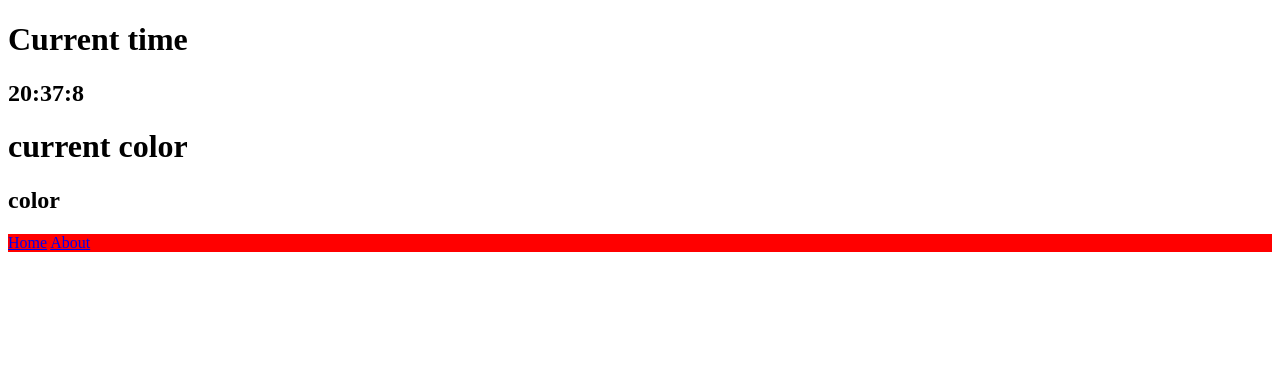
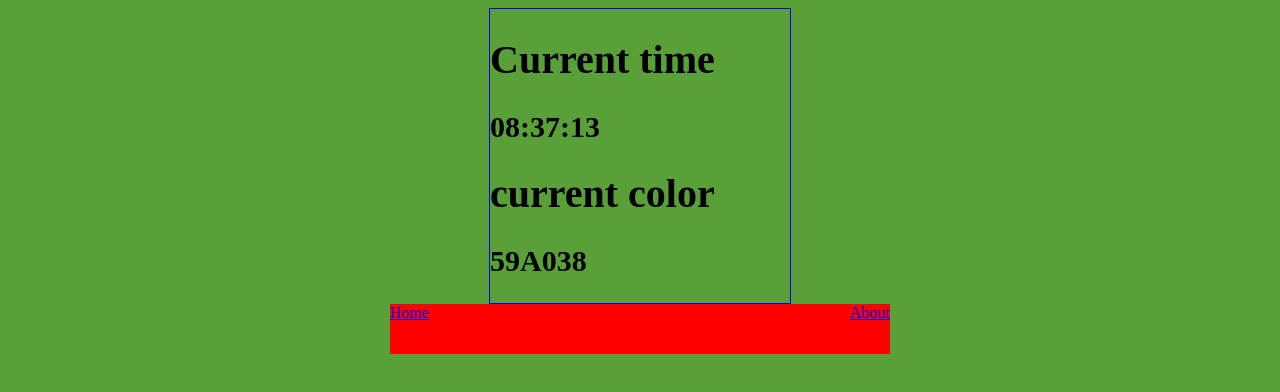
Before and after one commit to aisnotb/MY_180, a plain HTML site: page Day4/index.html in a window 1280 px wide. Drawn offline with nearby package versions, Linux system fonts and the light colour scheme.

Commit message:
implemented random color based on current time

```diff
--- a/Day4/index.html
+++ b/Day4/index.html
@@ -12,11 +12,11 @@
 
 
 		<h1>current color </h1>
-		<h2>color</h2>
+		<h2 id="newColor">color</h2>
 	</div>
 	<footer>
-		<a href="#">Home</a>
-		<a href="#">About</a>
+		<a href="#" id="home">Home</a>
+		<a href="#" id="about">About</a>
 	</footer>
 	<script type="text/javascript" src="script.js"></script>
 
--- a/Day4/script.js
+++ b/Day4/script.js
@@ -1,12 +1,44 @@
 $(document).ready(function(){
-	start();
 	function start(){
 		var time = new Date();
 		var hour = time.getHours();
+		if(hour > 12){
+			hour = hour-12;
+			hour = format(hour);
+		}
 		var min = time.getMinutes();
+		min=format(min);
+
 		var sec = time.getSeconds();
+		sec= format(sec);
 		$("#time").text(hour + ":"+ min + ":" + sec);
+
+		var newColor = changeColorByTime(hour, min, sec);
+		$("#newColor").text(newColor);
+		$("#body").css("background-color", "#"+newColor);
+		// changeColorByTime(hour, min, sec);
 	}
-	setTimeout(start, 500);
+
+	function format(tobeFomated){
+		if(tobeFomated<10){
+			tobeFomated="0"+tobeFomated;
+		}
+		return tobeFomated;
+	}
+
+	setInterval(start, 500);
+	function changeColorByTime(hour, min, sec){
+		var redRGB = Math.round(255*hour/23).toString(16);
+		var greenRGB = Math.round(255* min/59).toString(16);
+		var blueRGB = Math.round(255* sec/59).toString(16);
+
+		redRGB = format(redRGB);
+		greenRGB = format(greenRGB);
+		blueRGB = format(blueRGB);
+
+		// console.log(red + green + blue);
+		var newColor = (redRGB+ greenRGB+blueRGB).toUpperCase();
+		return newColor;
+	}
 
 });
--- a/Day4/style.css
+++ b/Day4/style.css
@@ -1,9 +1,28 @@
+#body{
+	background-color: green;
+}
+
+#center{
+	width: 300px;
+	margin: 0 auto;
+	border: 1px solid blue;
+	font-size: 20px;
+
+	text-transform: toUpperCase;
+}
+
+
 footer{
+	width: 500px;
+	height: 50px;
 	background-color: red;
 	margin: 0 auto;
 };
 
+#home{
+	float: left;
+}
 
-#body{
-	background-color: #E1D2FF;
+#about{
+	float: right;
 }
```
